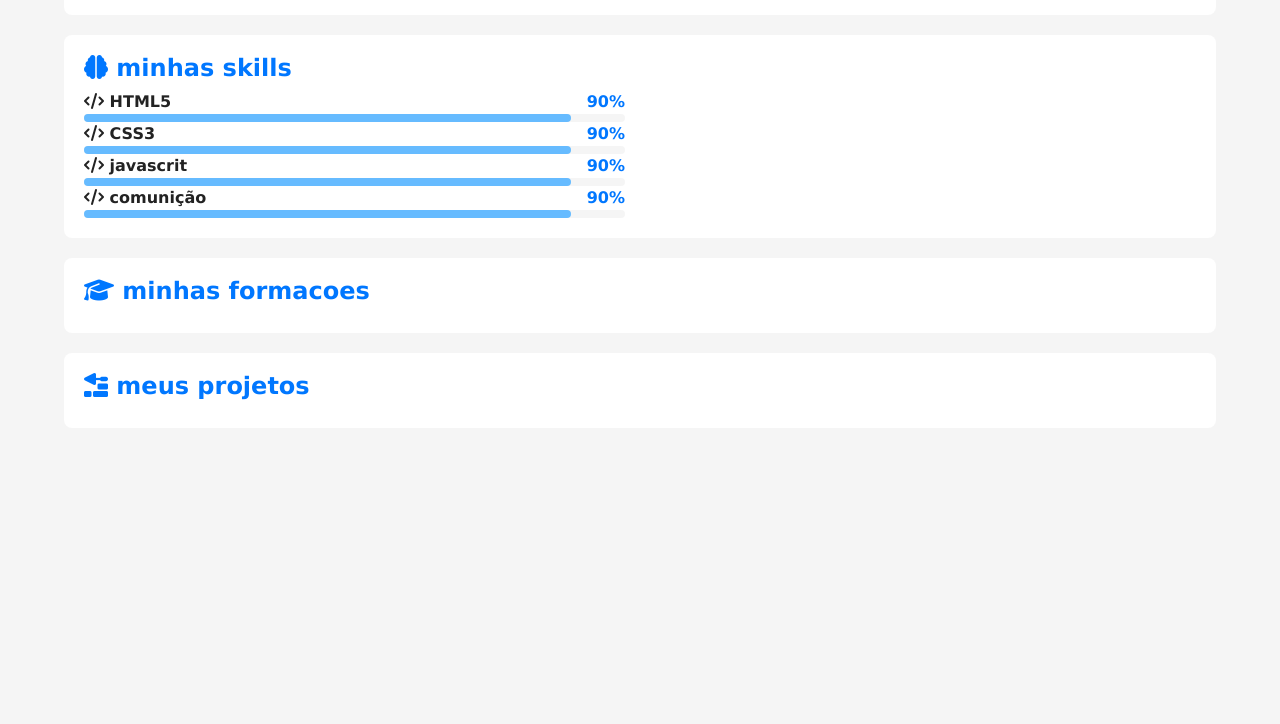
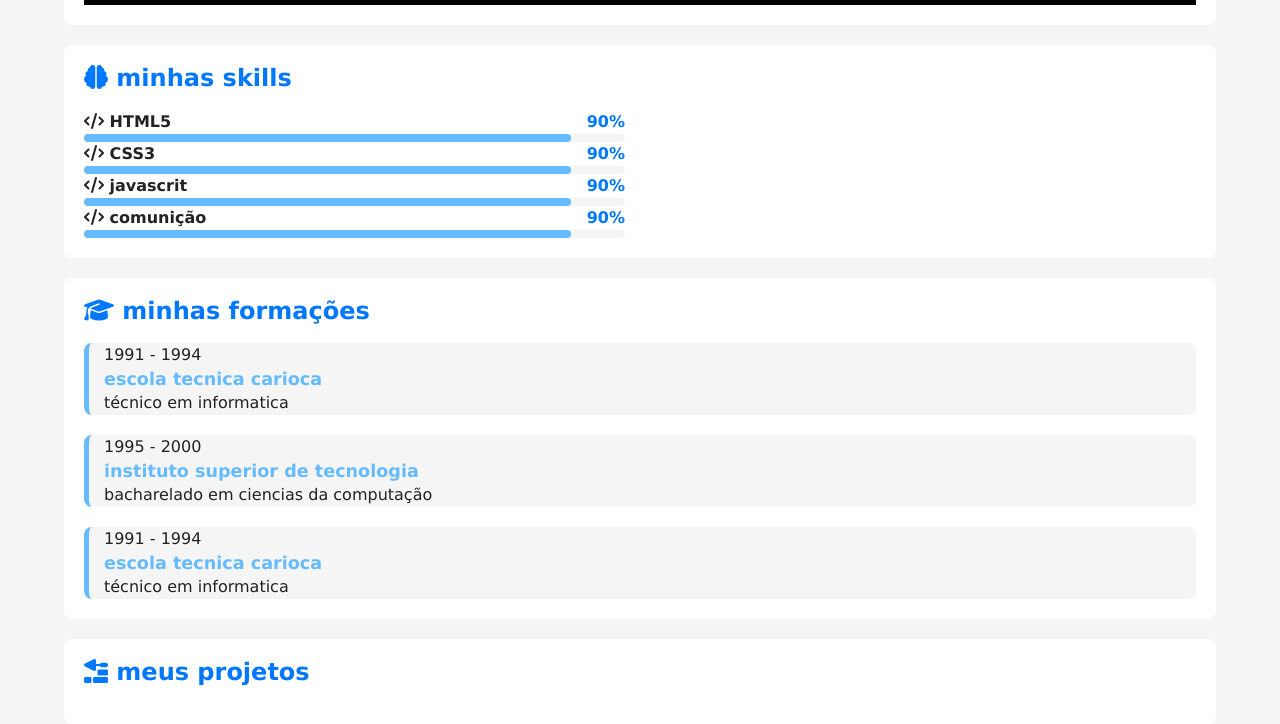
Before and after one commit to Rafaellmiranda/projeto-portfolio, a plain HTML site: page index.html in a window 1280 px wide. Shown: the part 1224-1948 px from the top of the page. Before the commit the page ends 1672 px from the top, so only its background shows below. Drawn offline with Linux system fonts and the light colour scheme.

Commit message:
area de formaçãos

```diff
--- a/estilos/style.css
+++ b/estilos/style.css
@@ -109,7 +109,7 @@ article {
 }
 article h2 {
   color: var(--destaque);
-  margin-bottom: 10px;
+  margin-bottom: 20px;
 }
 article#video .video-container {
   position: relative;
@@ -156,6 +156,33 @@ article#video .video-container {
   background-color: var(--destaque-inverso);
   border-radius: 4px;
 }
+#formacao-container {
+  display: flex;
+  flex-direction: column-reverse;
+  gap: 20px;
+}
+#formacao-container .curso {
+  background-color: var(--fundo-principal);
+  border-radius: 8px;
+  border-left: 5px solid var(--destaque-inverso);
+  padding-left: 15px;
+  transition: border-width 0.5s,border-color 0.5s
+}
+#formacao-container .curso:hover {
+  border-left-width: 15px;
+  border-color: var(--destaque);
+  cursor: pointer;
+}
+#formacao-container.periodo {
+  font-size: 0.8em;
+  font-weight: bold;
+  color: var(--texto);
+}
+#formacao-container .instituição {
+  color: var(--destaque-inverso);
+  font-size: 1.1em;
+}
+
 @media screen and ( min-width: 769px) {
   #skill-container {
     grid-template-columns: 1fr 1fr;
--- a/index.html
+++ b/index.html
@@ -119,7 +119,31 @@
 
             </article>
             <article id="formacao">
-                <h2><i class="fa-solid fa-graduation-cap"></i> minhas formacoes</h2>
+                <h2><i class="fa-solid fa-graduation-cap"></i> minhas formações</h2>
+
+                <div id="formacao-container">
+                    <div class="curso">
+                        <p class="periodo">1991 - 1994</p>
+                        <h3 class="instituição">escola tecnica carioca</h3>
+                        <p class="titulação">técnico em informatica</p>
+
+                    </div>
+
+
+                     <div id="formacao-container">
+                    <div class="curso">
+                        <p class="periodo">1995 - 2000</p>
+                        <h3 class="instituição">instituto superior de tecnologia</h3>
+                        <p class="titulação">bacharelado em ciencias da computação</p>
+                    </div>
+
+                    <div id="formacao-container">
+                    <div class="curso">
+                        <p class="periodo">1991 - 1994</p>
+                        <h3 class="instituição">escola tecnica carioca</h3>
+                        <p class="titulação">técnico em informatica</p>
+
+                </div>
 
             </article>
             <article id="projetos">
```
